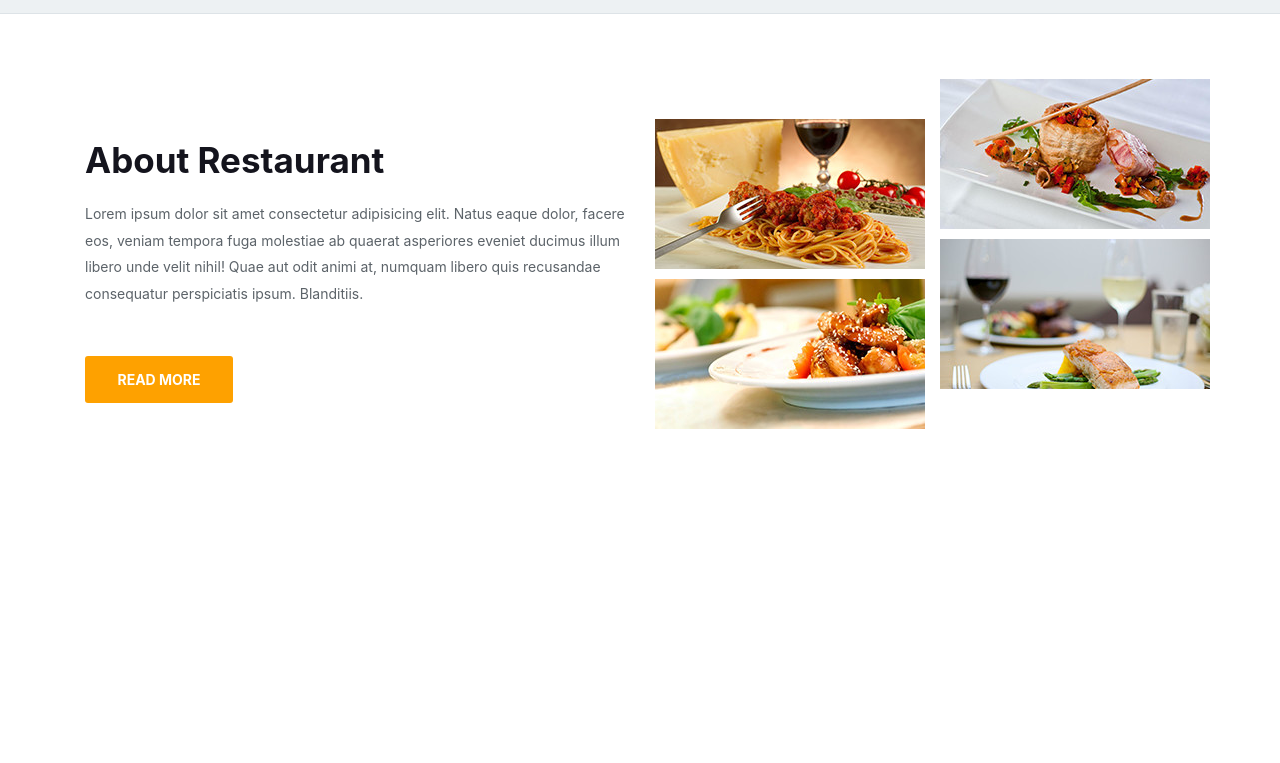
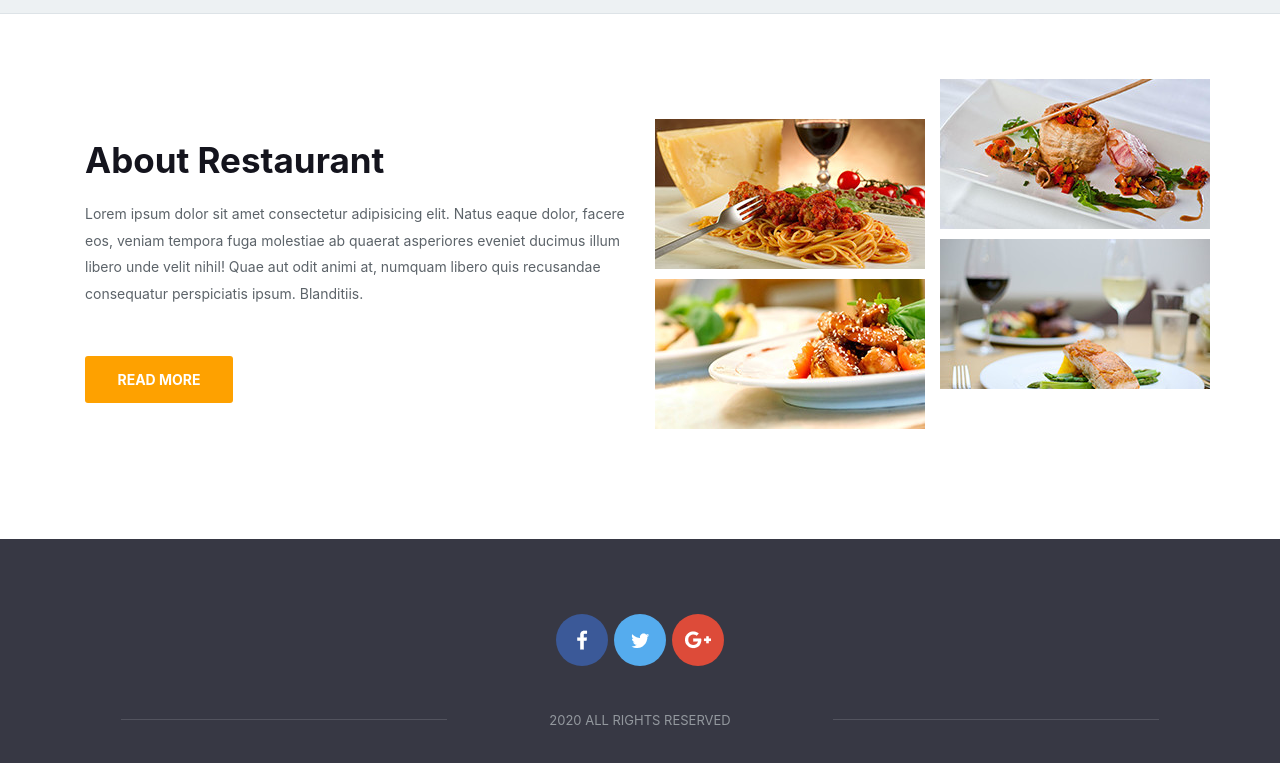
Before and after one commit to Fuberg/Web_Lab1, a plain HTML site: page index.html in a window 1280 px wide. Shown: the part 785-1548 px from the top of the page. Before the commit the page ends 1324 px from the top, so only its background shows below. Drawn offline with nearby package versions, Linux system fonts and the light colour scheme.

Commit message:
Last commit for First lab

```diff
--- a/index.html
+++ b/index.html
@@ -155,7 +155,32 @@
     <footer id="footer" class="footer">
       <div class="container">
         <div class="row">
-
+          <div class="col-lg-12">
+            <ul class="socials d-flex justify-content-center">
+              <li class="socials__item socials__item_fb">
+                <a href="#"></a>
+              </li>
+              <li class="socials__item socials__item_tw">
+                <a href="#"></a>
+              </li>
+              <li class="socials__item socials__item_g">
+                <a href="#"></a>
+              </li>
+            </ul>
+          </div>
+        </div>
+        <div class="row">
+          <div class="col-lg-4">
+            <div class="line"></div>
+          </div>
+          <div class="col-lg-4">
+            <div class="credits">
+              2020      All rights reserved
+            </div>
+          </div>
+          <div class="col-lg-4">
+            <div class="line"></div>
+          </div>
         </div>
       </div>
     </footer>
--- a/main.css
+++ b/main.css
@@ -167,3 +167,42 @@ p {
 .food-images-down {
     margin-top: 40px;
 }
+
+.footer {
+    background: #373844;
+    color: #93989e;
+    font-size: 13px;
+    text-transform: uppercase;
+    padding: 72px 106px;
+}
+
+.socials__item a{
+        width: 52px;
+        height: 52px;
+        border-radius: 50%;
+        display: block;
+        margin: 3px;
+}
+
+.socials__item_fb a{
+    background: #3b5998 url('img/fb.png') no-repeat center center;
+}
+
+.socials__item_tw a{
+    background: #55acee url('img/tw.png') no-repeat center center;
+}
+
+.socials__item_g a{
+    background: #dd4b39 url('img/g.png') no-repeat center center;
+}
+
+.line {
+    background: #52535e;
+    height: 1px;
+    margin-top: 50px;
+}
+
+.credits {
+    margin-top: 42px;
+    text-align: center;
+}
```
